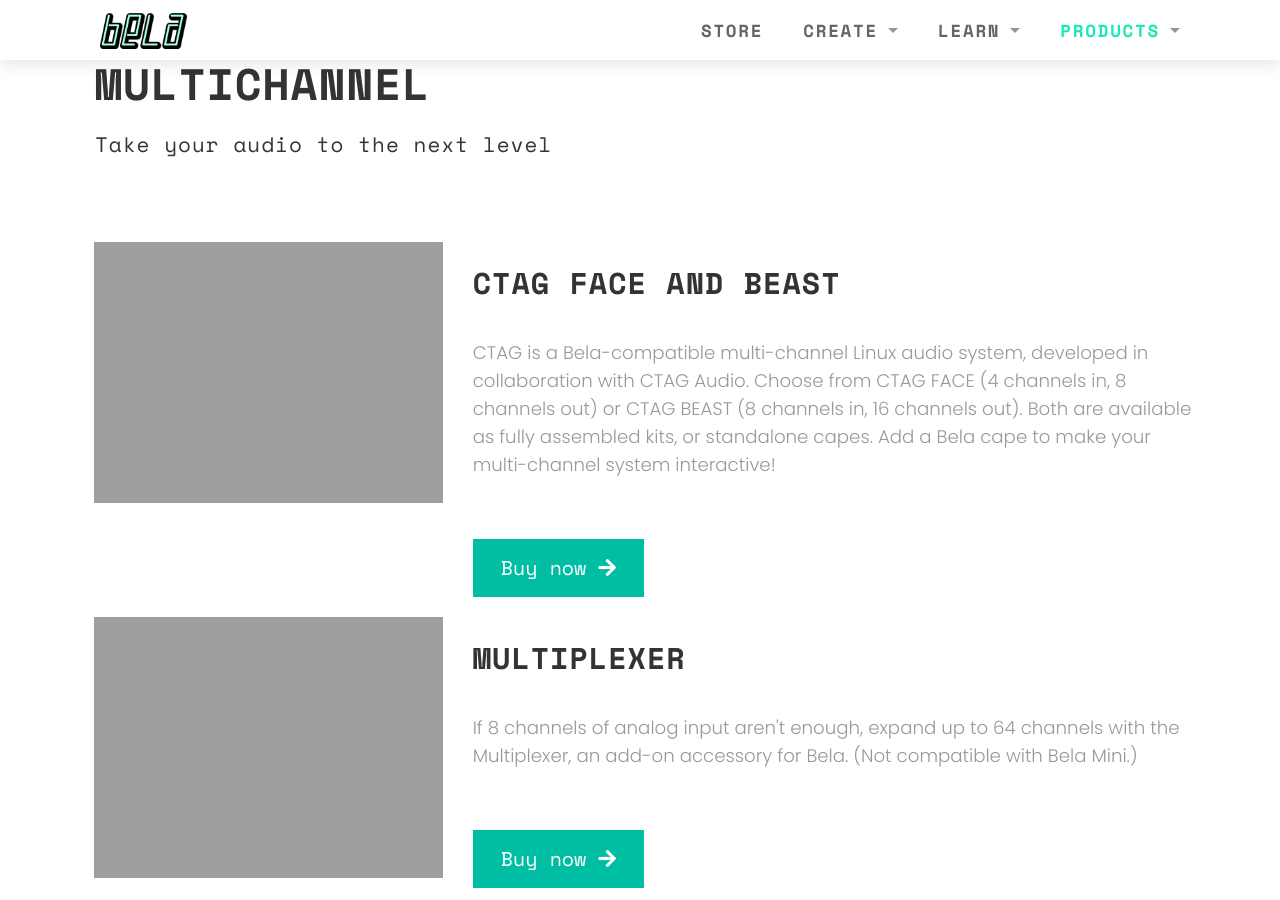
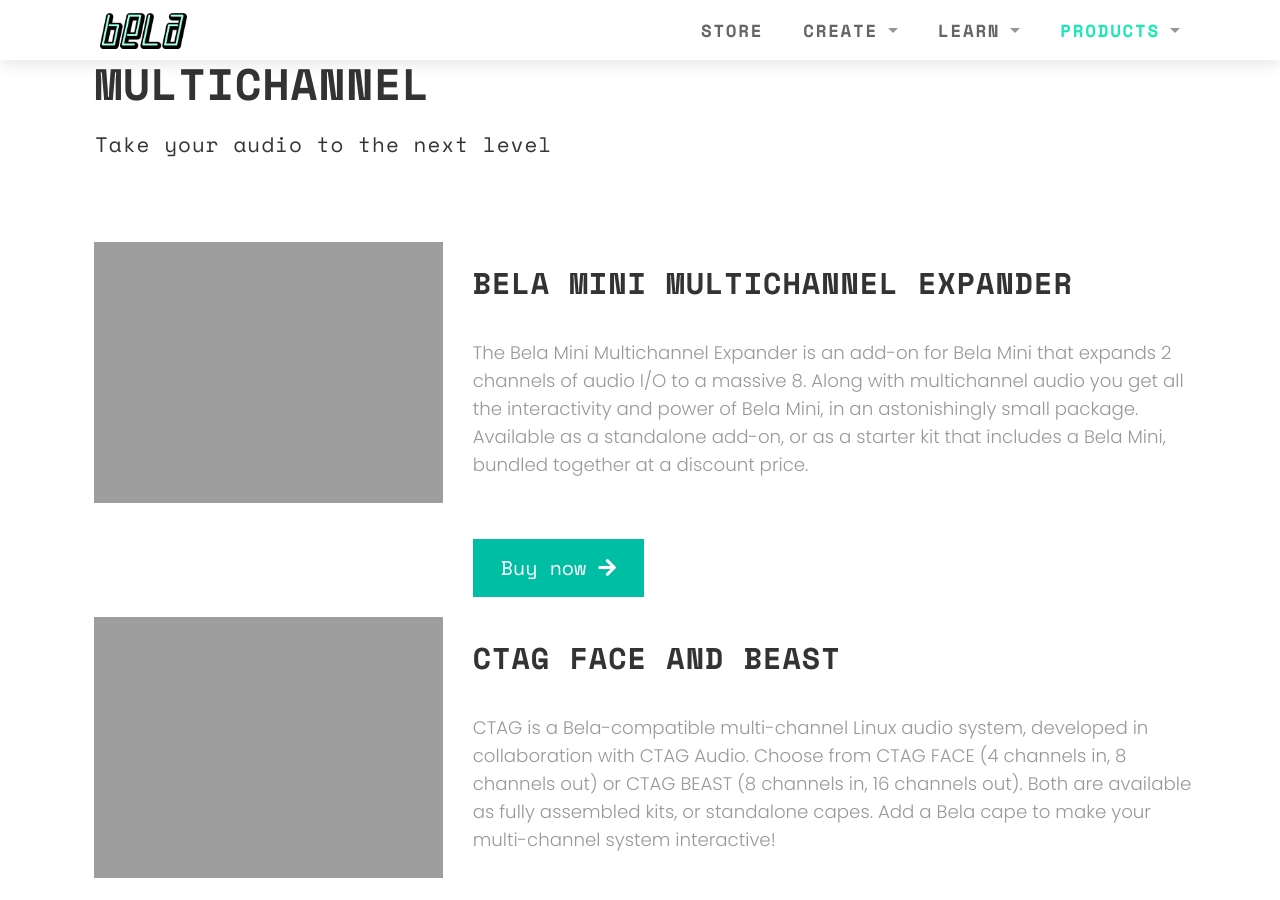
Before and after one commit to disastrid/bela_site_update, a Jekyll site: the page built from products/multichannel.md, in a window 1280 px wide and 900 px high, scrolled down 447 px. Built offline with Jekyll 4.4.1, drawn with Linux system fonts in a browser that asks for light colours.

Commit message:
Added multichannel expander text

```diff
--- a/_data/product_list.yml
+++ b/_data/product_list.yml
@@ -17,6 +17,10 @@
       - spec: 16 digital I/O
     url: https://shop.bela.io/bela-mini
 accessories:
+  - title: Bela Mini Multichannel Expander
+    image: bela-mini-multichannel.png
+    desc: The Bela Mini Multichannel Expander is an add-on for Bela Mini that expands 2 channels of audio I/O to a massive 8. Along with multichannel audio you get all the interactivity and power of Bela Mini, in an astonishingly small package. Available as a standalone add-on, or as a starter kit that includes a Bela Mini, bundled together at a discount price.
+    url: https://shop.bela.io/collections/bela-mini-multichannel
   - title: CTAG FACE and BEAST
     image: ctag.png
     desc: CTAG is a Bela-compatible multi-channel Linux audio system, developed in collaboration with CTAG Audio. Choose from CTAG FACE (4 channels in, 8 channels out) or CTAG BEAST (8 channels in, 16 channels out). Both are available as fully assembled kits, or standalone capes. Add a Bela cape to make your multi-channel system interactive!
```
